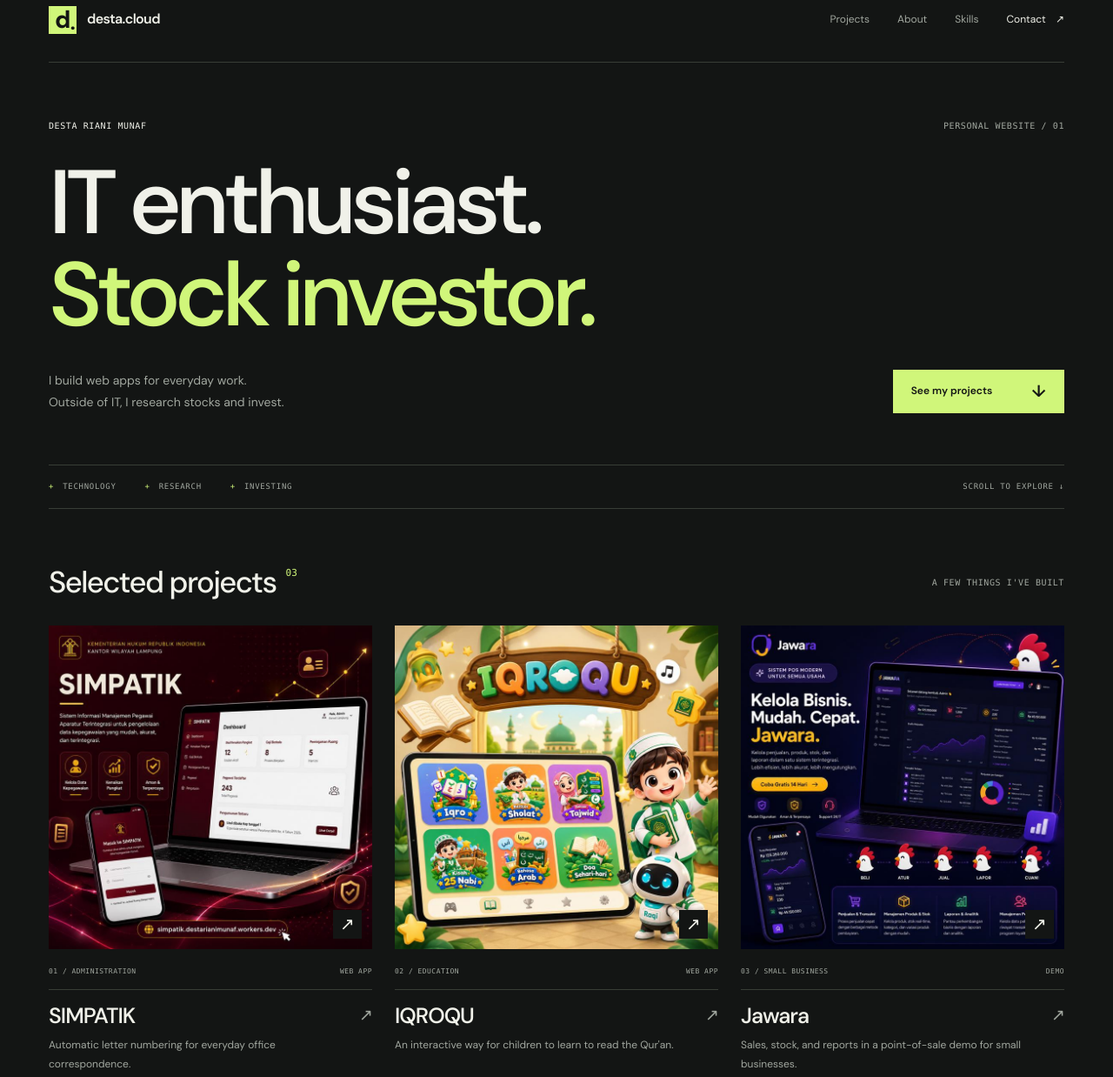
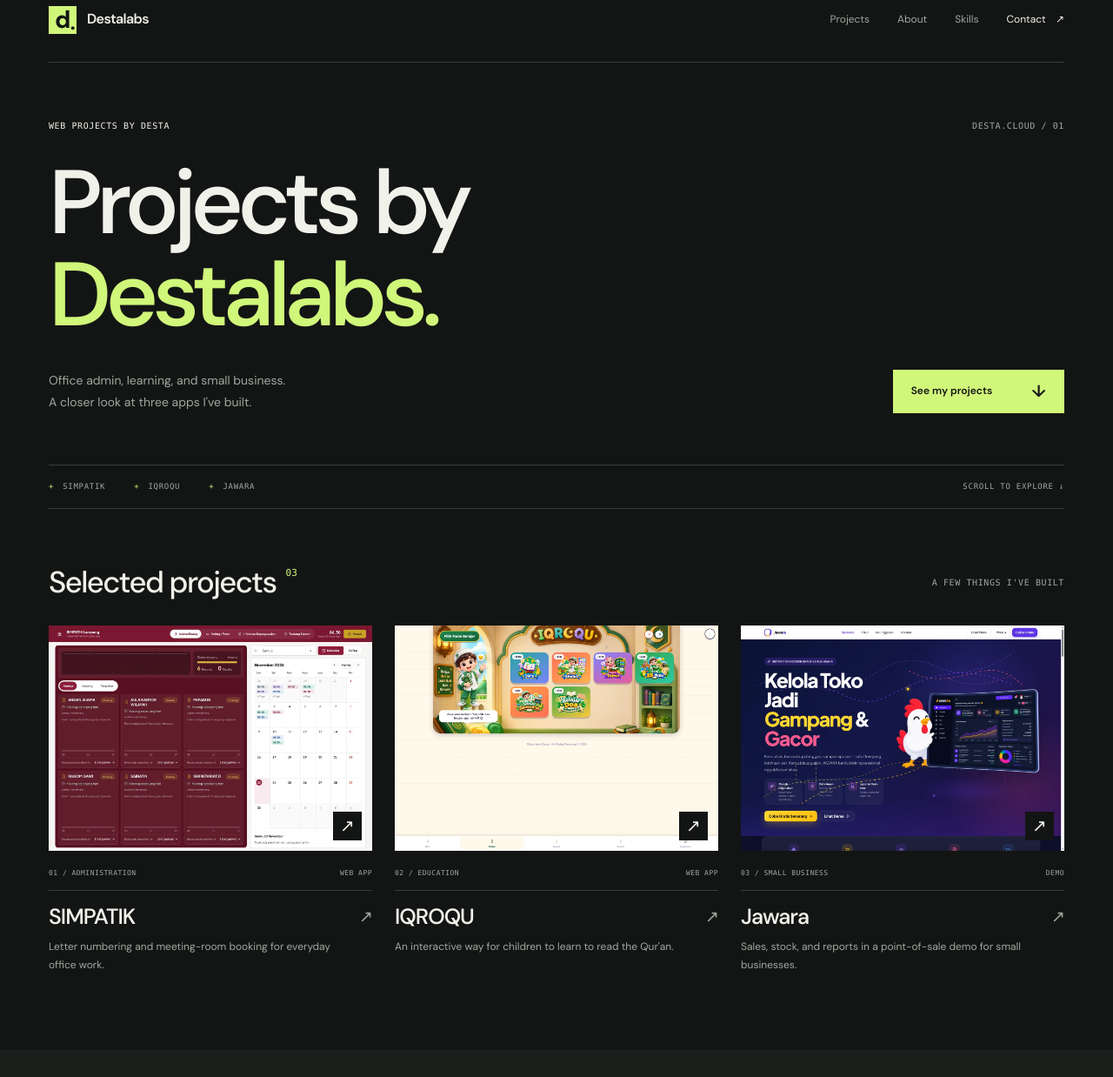
Before and after one commit to destarianimunaf/destalabs, a plain HTML site: page index.html in a window 1280 px wide. Shown: the part 26-1264 px from the top of the page at 87% size. Drawn offline with Linux system fonts and the light colour scheme.

Commit message:
Show real project landing pages under the Destalabs name
Co-Authored-By: Devin AI <158243242+devin-ai-integration[bot]@users.noreply.github.com>

```diff
--- a/index.html
+++ b/index.html
@@ -3,9 +3,9 @@
 <head>
   <meta charset="utf-8">
   <meta name="viewport" content="width=device-width, initial-scale=1">
-  <meta name="description" content="Desta Riani Munaf. IT enthusiast and stock investor. A selection of web projects, background, and contact details.">
+  <meta name="description" content="Destalabs: web projects by Desta Riani Munaf. Explore SIMPATIK, IQROQU, and Jawara through real views of each app.">
   <meta name="theme-color" content="#131514">
-  <title>Desta Riani Munaf | IT &amp; Investing</title>
+  <title>Destalabs | Web projects by Desta</title>
   <link rel="icon" href="assets/favicon.svg" type="image/svg+xml">
   <link rel="preload" href="assets/dm-sans-latin.woff2" as="font" type="font/woff2" crossorigin>
   <link rel="stylesheet" href="styles.css">
@@ -15,7 +15,7 @@
   <a class="skip-link" href="#main-content">Skip to content</a>
   <header class="site-header" id="home">
     <div class="wrap header-inner">
-      <a class="wordmark" href="#home" aria-label="desta.cloud, home"><span class="brand-symbol" aria-hidden="true">d<span>.</span></span>desta.cloud</a>
+      <a class="wordmark" href="#home" aria-label="Destalabs, home"><span class="brand-symbol" aria-hidden="true">d<span>.</span></span>Destalabs</a>
       <nav class="navigation" aria-label="Main navigation" id="navigation">
         <a href="#karya">Projects</a><a href="#about">About</a><a href="#skills">Skills</a><a href="#contact">Contact <span aria-hidden="true">↗</span></a>
       </nav>
@@ -24,31 +24,31 @@
   </header>
   <main id="main-content">
     <section class="hero wrap" aria-labelledby="hero-title">
-      <div class="hero-kicker"><p class="label">Desta Riani Munaf</p><span class="label hero-index">Personal website / 01</span></div>
-      <h1 id="hero-title">IT enthusiast.<br><span>Stock investor.</span></h1>
+      <div class="hero-kicker"><p class="label">Web projects by Desta</p><span class="label hero-index">desta.cloud / 01</span></div>
+      <h1 id="hero-title">Projects by<br><span>Destalabs.</span></h1>
       <div class="hero-bottom">
-        <p>I build web apps for everyday work.<br>Outside of IT, I research stocks and invest.</p>
+        <p>Office admin, learning, and small business.<br>A closer look at three apps I've built.</p>
         <a class="button" href="#karya">See my projects <span aria-hidden="true">↓</span></a>
       </div>
-      <div class="hero-rule" aria-hidden="true"><span>Technology</span><span>Research</span><span>Investing</span><span class="rule-end">Scroll to explore ↓</span></div>
+      <div class="hero-rule" aria-hidden="true"><span>SIMPATIK</span><span>IQROQU</span><span>Jawara</span><span class="rule-end">Scroll to explore ↓</span></div>
     </section>
     <section class="work-section wrap" id="karya" aria-labelledby="work-title">
       <div class="section-heading"><h2 id="work-title">Selected projects<span class="count">03</span></h2><p class="label">A few things I've built</p></div>
       <div class="project-grid">
         <article class="project">
-          <a class="project-cover" href="https://simpatik.destarianimunaf.workers.dev" target="_blank" rel="noopener noreferrer" aria-label="Open SIMPATIK (opens in a new tab)"><img src="assets/simpatik.jpg" alt="SIMPATIK project artwork showing the correspondence dashboard" width="760" height="760" loading="lazy"><span class="cover-link" aria-hidden="true">↗</span></a>
+          <a class="project-cover" href="https://simpatik.destarianimunaf.workers.dev" target="_blank" rel="noopener noreferrer" aria-label="Open SIMPATIK (opens in a new tab)"><img src="assets/simpatik-preview.webp" alt="SIMPATIK live home page showing room availability and its meeting calendar" width="1440" height="1000" loading="lazy"><span class="cover-link" aria-hidden="true">↗</span></a>
           <div class="project-meta label"><span>01 / Administration</span><span>Web app</span></div>
           <h3><a href="https://simpatik.destarianimunaf.workers.dev" target="_blank" rel="noopener noreferrer">SIMPATIK <span aria-hidden="true">↗</span><span class="sr-only"> (opens in a new tab)</span></a></h3>
-          <p>Automatic letter numbering for everyday office correspondence.</p>
+          <p>Letter numbering and meeting-room booking for everyday office work.</p>
         </article>
         <article class="project">
-          <a class="project-cover" href="https://iqroqu.destarianimunaf.workers.dev" target="_blank" rel="noopener noreferrer" aria-label="Open IQROQU (opens in a new tab)"><img src="assets/iqroqu.jpg" alt="IQROQU project artwork with Qur'an learning activities for children" width="760" height="760" loading="lazy"><span class="cover-link" aria-hidden="true">↗</span></a>
+          <a class="project-cover" href="https://iqroqu.destarianimunaf.workers.dev" target="_blank" rel="noopener noreferrer" aria-label="Open IQROQU (opens in a new tab)"><img src="assets/iqroqu-preview.webp" alt="IQROQU live home page with its illustrated learning map and lesson choices" width="1440" height="1000" loading="lazy"><span class="cover-link" aria-hidden="true">↗</span></a>
           <div class="project-meta label"><span>02 / Education</span><span>Web app</span></div>
           <h3><a href="https://iqroqu.destarianimunaf.workers.dev" target="_blank" rel="noopener noreferrer">IQROQU <span aria-hidden="true">↗</span><span class="sr-only"> (opens in a new tab)</span></a></h3>
           <p>An interactive way for children to learn to read the Qur'an.</p>
         </article>
         <article class="project">
-          <a class="project-cover" href="https://destarianimunaf.github.io/jawara_demo/" target="_blank" rel="noopener noreferrer" aria-label="Open Jawara (opens in a new tab)"><img src="assets/jawara.jpg" alt="Jawara project artwork showing its point-of-sale dashboard" width="760" height="760" loading="lazy"><span class="cover-link" aria-hidden="true">↗</span></a>
+          <a class="project-cover" href="https://destarianimunaf.github.io/jawara_demo/" target="_blank" rel="noopener noreferrer" aria-label="Open Jawara (opens in a new tab)"><img src="assets/jawara-preview.webp" alt="Jawara live landing page with its point-of-sale dashboard preview" width="1440" height="1000" loading="lazy"><span class="cover-link" aria-hidden="true">↗</span></a>
           <div class="project-meta label"><span>03 / Small business</span><span>Demo</span></div>
           <h3><a href="https://destarianimunaf.github.io/jawara_demo/" target="_blank" rel="noopener noreferrer">Jawara <span aria-hidden="true">↗</span><span class="sr-only"> (opens in a new tab)</span></a></h3>
           <p>Sales, stock, and reports in a point-of-sale demo for small businesses.</p>
@@ -74,6 +74,6 @@
       <div class="wrap contact-inner"><p class="label">Have something in mind?</p><a class="contact-title" href="mailto:destarianimunaf@gmail.com"><h2 id="contact-title">Let's talk<span>.</span></h2><span class="contact-arrow" aria-hidden="true">↗</span></a><div class="contact-bottom"><a class="email-link" href="mailto:destarianimunaf@gmail.com">destarianimunaf@gmail.com</a><nav class="social-links" aria-label="Social links"><a href="https://github.com/destarianimunaf" target="_blank" rel="noopener noreferrer">GitHub <span aria-hidden="true">↗</span><span class="sr-only"> (opens in a new tab)</span></a><a href="https://linkedin.com/in/destarianimunaf" target="_blank" rel="noopener noreferrer">LinkedIn <span aria-hidden="true">↗</span><span class="sr-only"> (opens in a new tab)</span></a><a href="https://instagram.com/destarianimunaf" target="_blank" rel="noopener noreferrer">Instagram <span aria-hidden="true">↗</span><span class="sr-only"> (opens in a new tab)</span></a></nav></div></div>
     </section>
   </main>
-  <footer class="site-footer wrap"><a class="footer-brand" href="#home">desta.cloud</a><p>© 2026 Desta Riani Munaf</p><a class="back-top" href="#home">Back to top <span aria-hidden="true">↑</span></a></footer>
+  <footer class="site-footer wrap"><a class="footer-brand" href="#home">Destalabs / desta.cloud</a><p>© 2026 Desta Riani Munaf</p><a class="back-top" href="#home">Back to top <span aria-hidden="true">↑</span></a></footer>
 </body>
 </html>
--- a/styles.css
+++ b/styles.css
@@ -62,7 +62,7 @@ h1 > span { color: var(--accent); }
 h2 { font-size: clamp(28px, 2.7vw, 38px); font-weight: 500; letter-spacing: -.045em; }
 .count { display: inline-block; margin-left: 11px; vertical-align: top; color: var(--accent); font: 11px/1.5 var(--mono); letter-spacing: 0; }
 .project-grid { display: grid; grid-template-columns: repeat(3, minmax(0, 1fr)); gap: 26px; }
-.project-cover { position: relative; display: block; overflow: hidden; background: var(--surface); aspect-ratio: 1; }
+.project-cover { position: relative; display: block; overflow: hidden; background: var(--surface); aspect-ratio: 1.44; }
 .project-cover img { width: 100%; height: 100%; object-fit: cover; transition: transform .25s ease; }
 .project-cover:hover img { transform: scale(1.025); }
 .cover-link { position: absolute; right: 12px; bottom: 12px; width: 33px; height: 33px; display: grid; place-content: center; background: var(--background); color: var(--text); font-size: 20px; }
@@ -157,7 +157,7 @@ h2 { font-size: clamp(28px, 2.7vw, 38px); font-weight: 500; letter-spacing: -.04
   h2 { font-size: 27px; }
   .count { font-size: 9px; margin-left: 8px; }
   .project-grid { grid-template-columns: 1fr; gap: 35px; }
-  .project-cover { aspect-ratio: 1.08; }
+  .project-cover { aspect-ratio: 1.44; }
   .project-meta { margin-top: 15px; font-size: 8px; letter-spacing: .03em; }
   .project h3 { font-size: 25px; }
   .project > p { max-width: 100%; font-size: 12px; }
```
Also changed, not shown: assets/iqroqu-preview.webp (added), assets/jawara-preview.webp (added), assets/simpatik-preview.webp (added).
